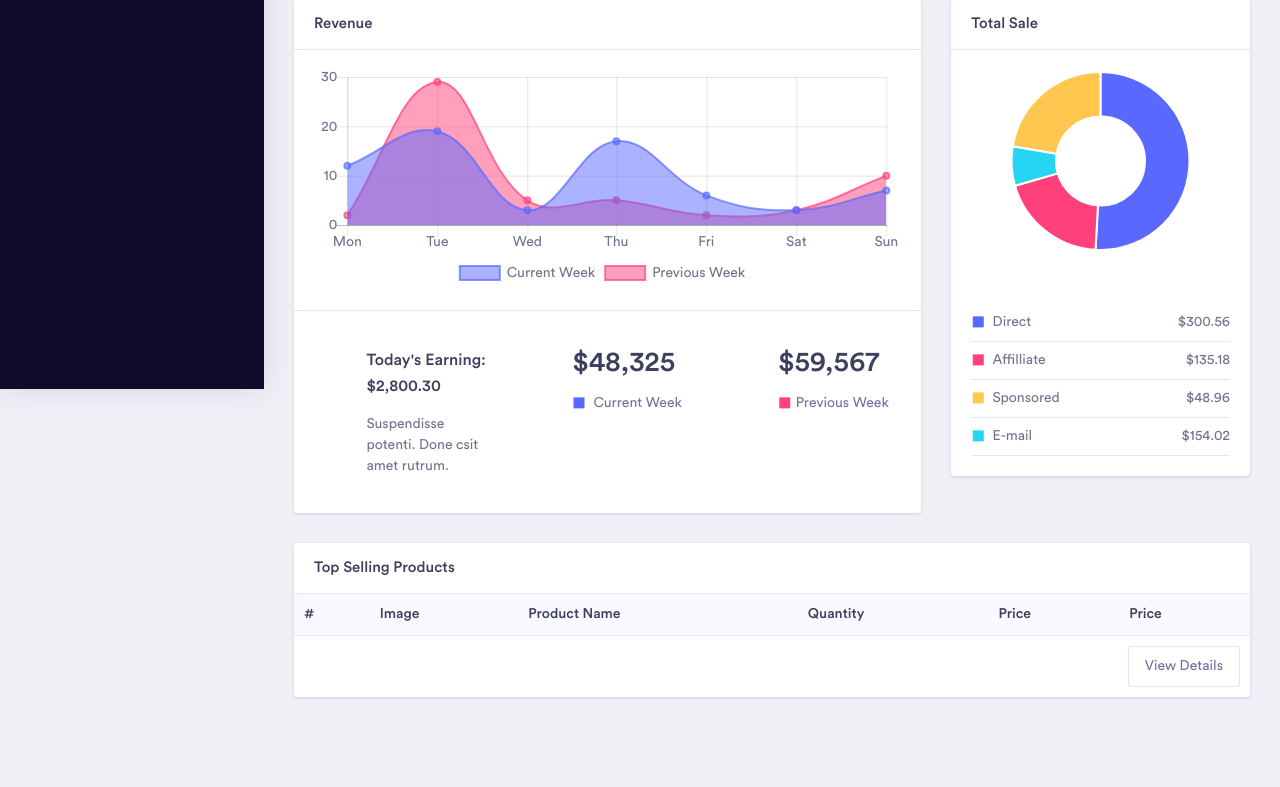
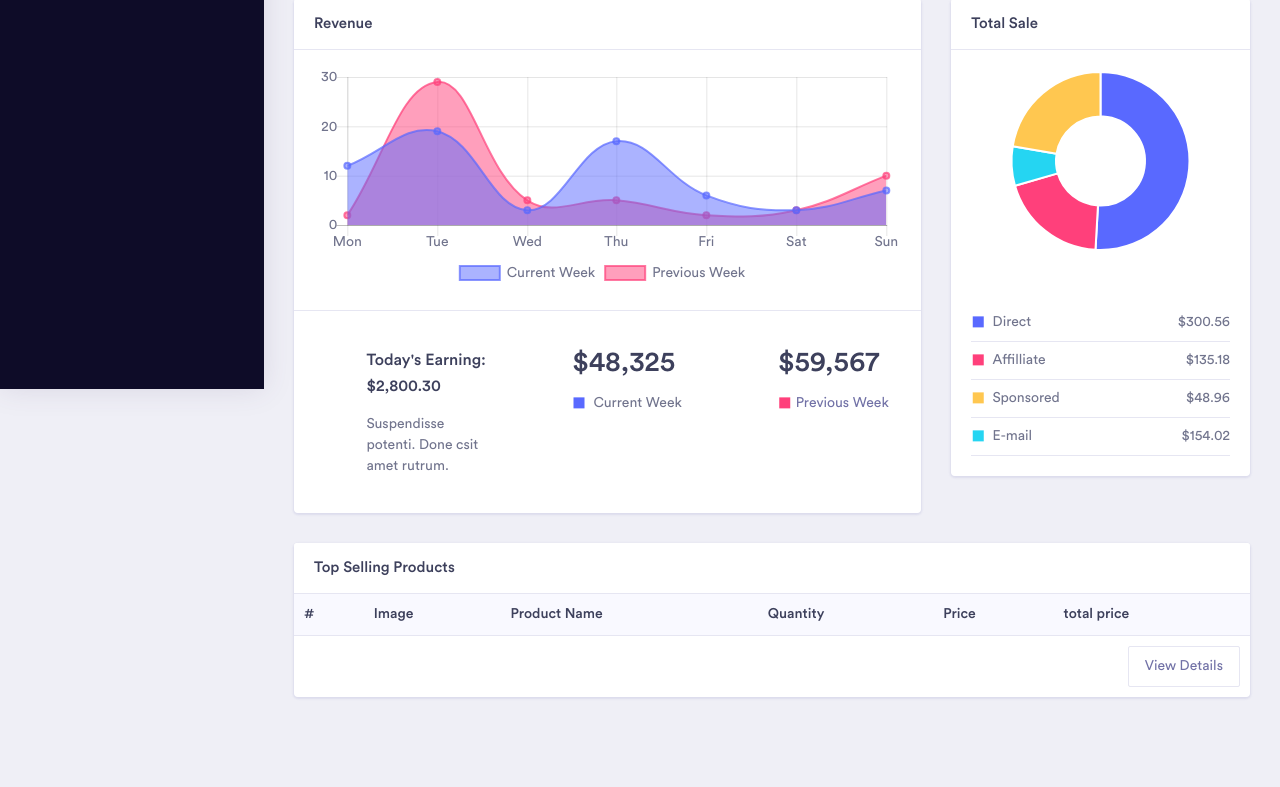
Before and after one commit to PouryaMansouri/maktab98GroupProject, a Django app: template accounts/templates/accounts/sales_dashboard.html in a window 1280 px wide. Shown: the part 471-1258 px from the top of the page. Run offline with Django 4.2, Linux system fonts and the light colour scheme; the template is opened without the code that fills it, so the values that code supplies are empty; parts of the project's set-up code (start-up, migrations or seed data) failed here and were passed over; some libraries are stand-ins or nearby versions; some web fonts are replaced.

Commit message:
refactor: price -> total_price

```diff
--- a/accounts/templates/accounts/sales_dashboard.html
+++ b/accounts/templates/accounts/sales_dashboard.html
@@ -263,7 +263,7 @@
                                                 <th class="border-0">Product Name</th>
                                                 <th class="border-0">Quantity</th>
                                                 <th class="border-0">Price</th>
-                                                <th class="border-0">Price</th>
+                                                <th class="border-0">total price</th>
                                             </tr>
                                         </thead>
                                         <tbody>
```
